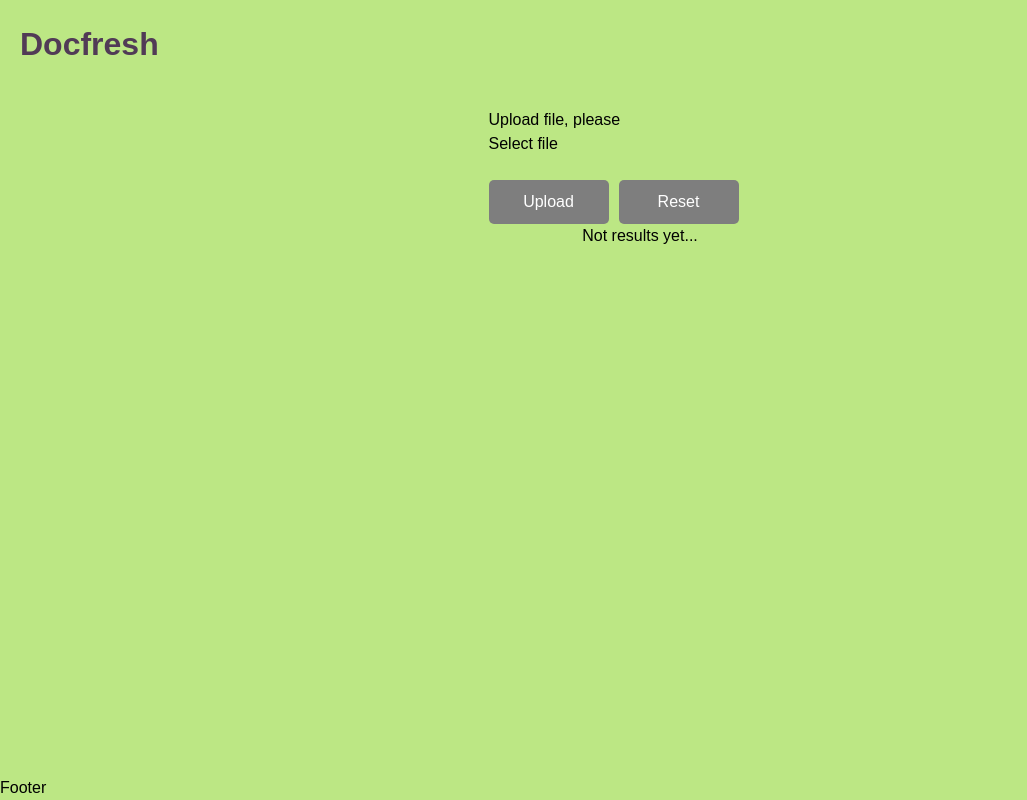
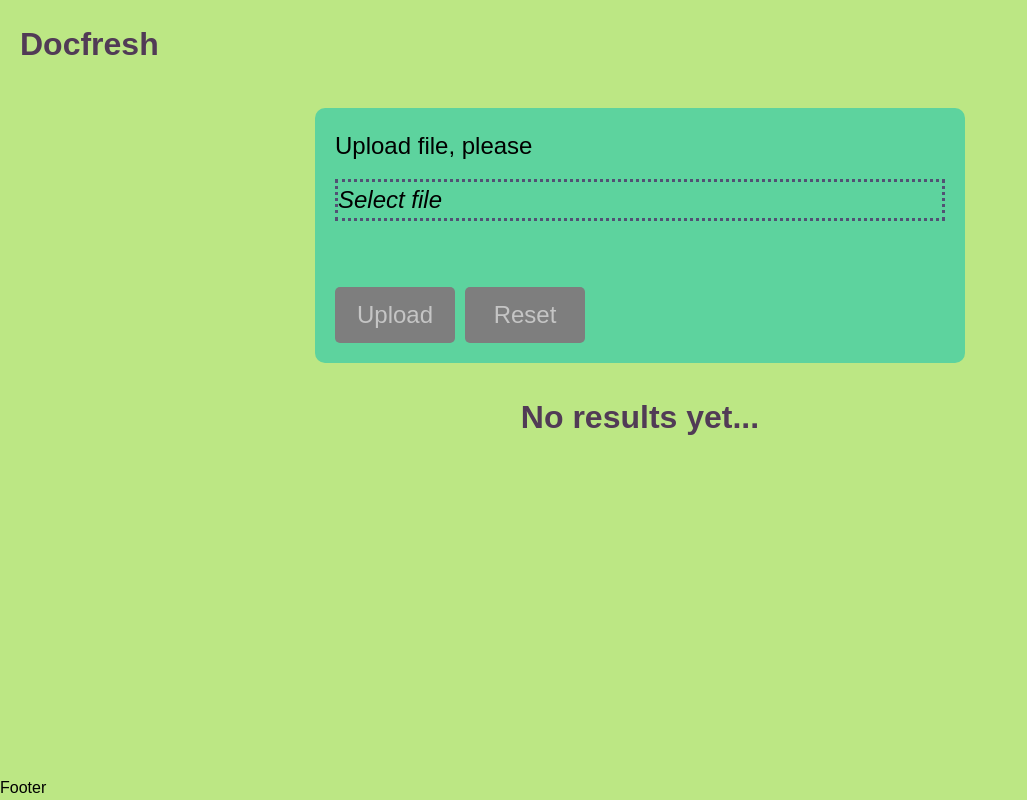
Before and after one commit to yurirodnov/doc-fresh, a React (Vite) app in the folder front/: page / in a window 1280 px wide. Shown: the whole page, without its empty margins (0-1027 px from the left). Built offline with nearby package versions, Linux system fonts and the light colour scheme.

Commit message:
add styles

```diff
--- a/front/src/components/button/Button.module.css
+++ b/front/src/components/button/Button.module.css
@@ -21,9 +21,9 @@
 
 .disabled {
   background-color: #7e7e7e;
-  color: #fff;
+  color: #c5c5c5;
 }
 
 .disabled:hover {
-  cursor: default;
+  cursor: not-allowed;
 }
--- a/front/src/components/file-upload-form/FileUploadForm.module.css
+++ b/front/src/components/file-upload-form/FileUploadForm.module.css
@@ -1,3 +1,18 @@
+.formWrapper {
+  width: 650px;
+  /* border: 3px dotted var(--dusty-grape); */
+  background-color: var(--emerald);
+  border-radius: 10px;
+  padding: 20px;
+  font-size: 1.5em;
+}
+
+.form {
+  display: flex;
+  flex-direction: column;
+  gap: 15px;
+}
+
 .formButtons {
   display: flex;
   gap: 10px;
@@ -6,12 +21,17 @@
 .inputLabel {
   display: flex;
   gap: 20px;
+  border: 3px dotted var(--dusty-grape);
 }
 
 .inputLabel:hover {
   cursor: pointer;
 }
 
+.fileName {
+  font-style: italic;
+}
+
 .input {
   visibility: hidden;
 }
--- a/front/src/components/file-upload-form/FileUploadForm.tsx
+++ b/front/src/components/file-upload-form/FileUploadForm.tsx
@@ -67,11 +67,11 @@ export const FileUploadForm = ({ onReportUpload }: FileUploadFormProps) => {
 
   return (
     <div className={styles.formWrapper}>
-      <form onSubmit={handleSubmit}>
+      <form onSubmit={handleSubmit} className={styles.form}>
         <div>{message}</div>
 
         <label htmlFor="file-upload" className={styles.inputLabel}>
-          <span>{file ? file.name : "Select file"}</span>
+          <span className={styles.fileName}>{file ? file.name : "Select file"}</span>
           {file && <span className={styles.uploadText}>{(file.size / 1024).toFixed(1)} KB</span>}
         </label>
 
--- a/front/src/components/main/Main.module.css
+++ b/front/src/components/main/Main.module.css
@@ -3,5 +3,12 @@
   flex-direction: column;
   flex-grow: 1;
   align-items: center;
+  gap: 30px;
   padding: 20px;
 }
+
+.noResults {
+  color: var(--vintage-grape);
+  font-weight: bold;
+  font-size: 2em;
+}
--- a/front/src/components/main/Main.tsx
+++ b/front/src/components/main/Main.tsx
@@ -12,7 +12,7 @@ export const Main = () => {
   return (
     <main className={styles.main}>
       <FileUploadForm onReportUpload={setReportData} />
-      {reportData ? <ReportViewer report={reportData} /> : <div>Not results yet...</div>}
+      {reportData ? <ReportViewer report={reportData} /> : <div className={styles.noResults}>No results yet...</div>}
     </main>
   );
 };
--- a/front/src/components/report-viewer/ReportViewer.module.css
+++ b/front/src/components/report-viewer/ReportViewer.module.css
@@ -1,4 +1,5 @@
 .report {
   display: flex;
   flex-direction: column;
+  border: 3px dotted var(--dusty-grape);
 }
```
